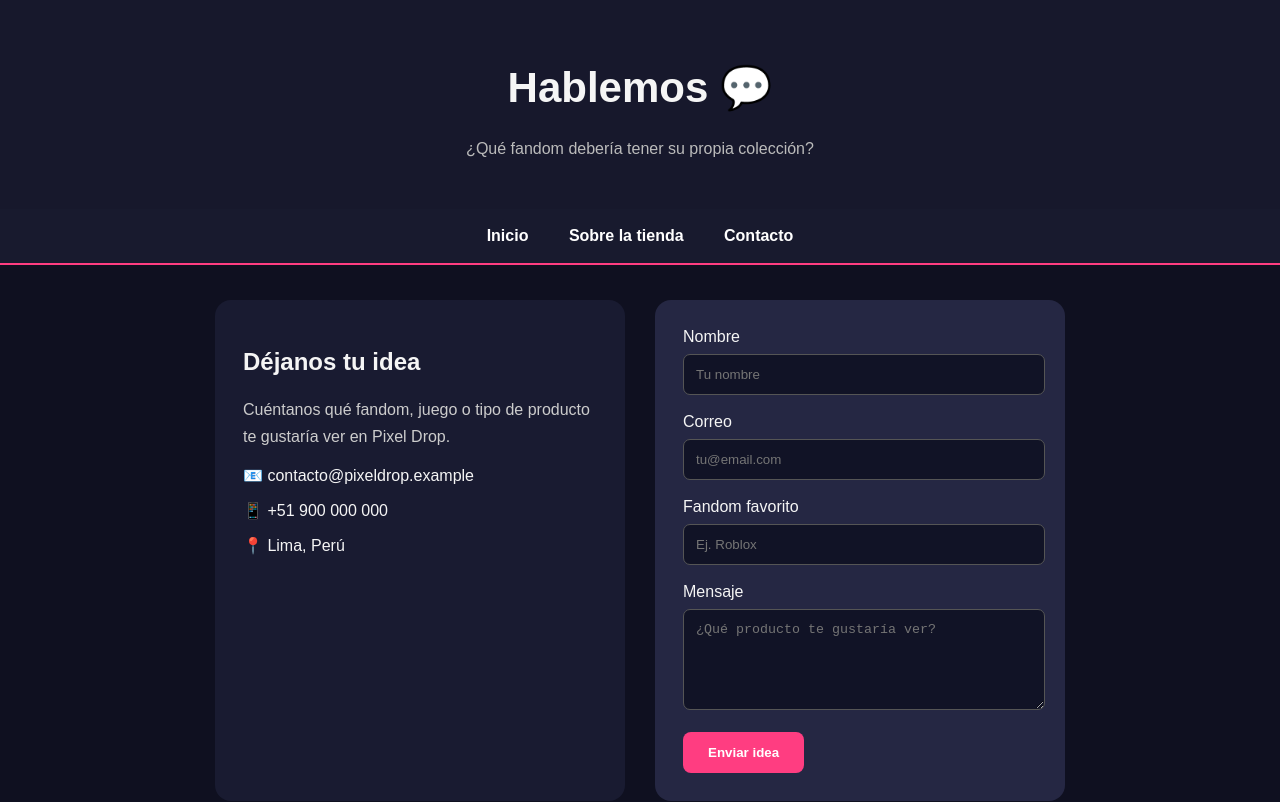
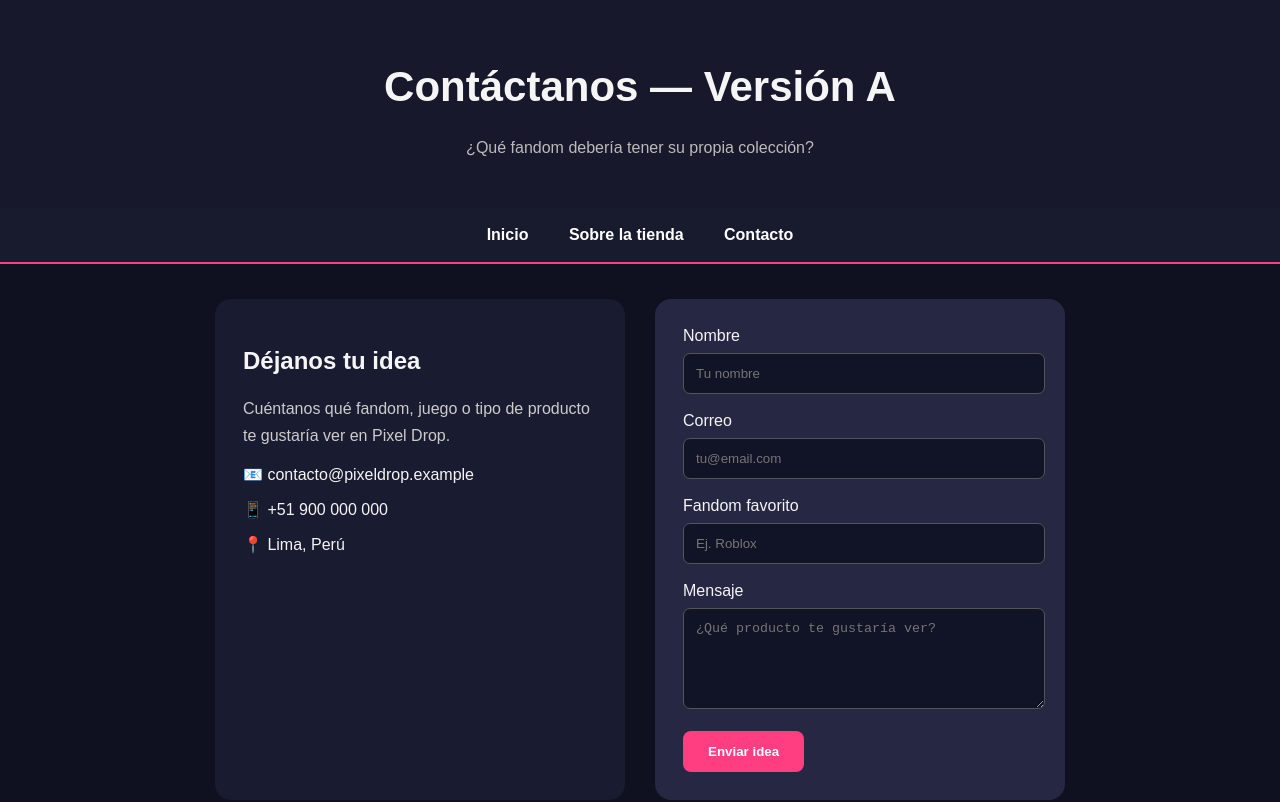
Before and after one commit to Michi-leon/lab-git-sem02, a plain HTML site: page contact.html in a window 1280 px wide. Shown: the top 802 px of the page. Drawn offline with Linux system fonts and the light colour scheme.

Commit message:
cambio: título de contacto versión A

```diff
--- a/contact.html
+++ b/contact.html
@@ -11,7 +11,7 @@ background: #0f1020;
 color: #f5f5f5;
 ">
 <header style="padding:35px;text-align:center;background:#17182c;">
-  <h1 style="font-size:42px;">Hablemos 💬</h1>
+  <h1 style="font-size:42px;">Contáctanos — Versión A</h1>
   <p style="color:#bbb;">¿Qué fandom debería tener su propia colección?</p>
 </header>
 
```
